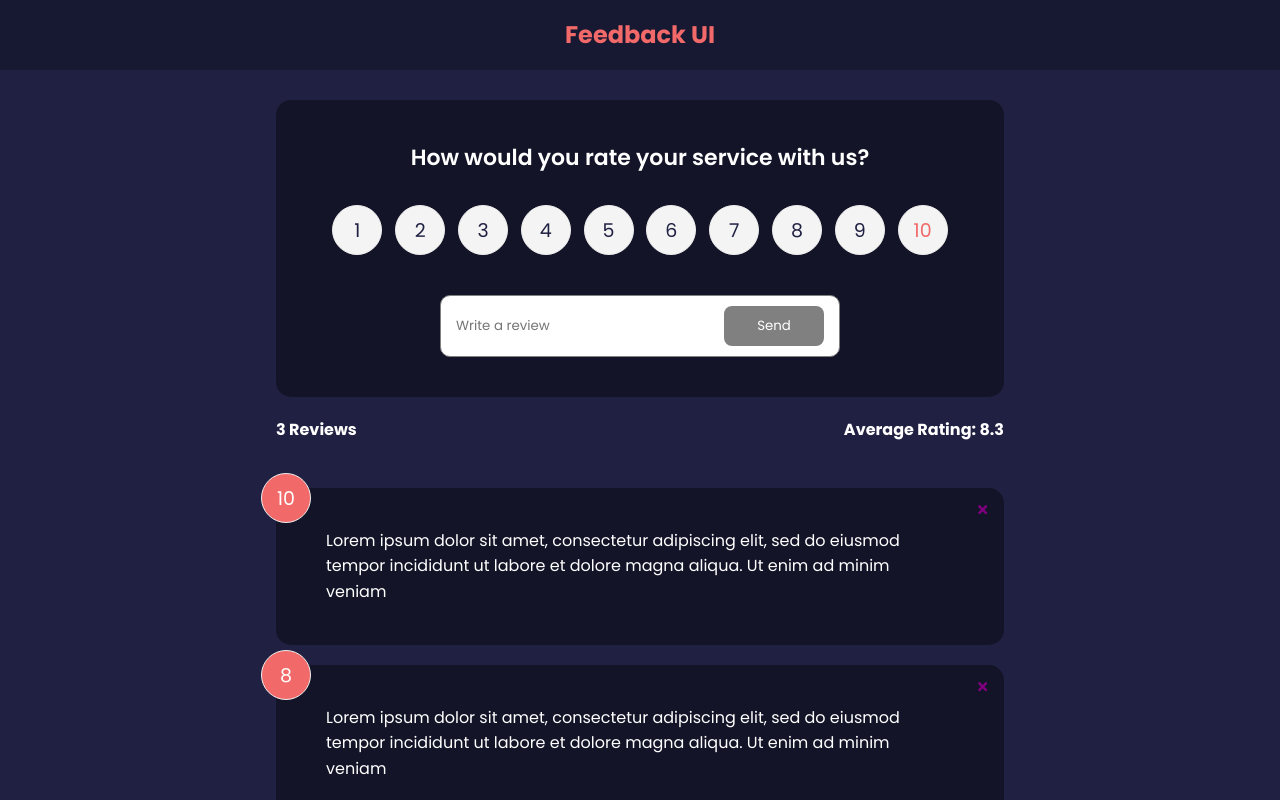
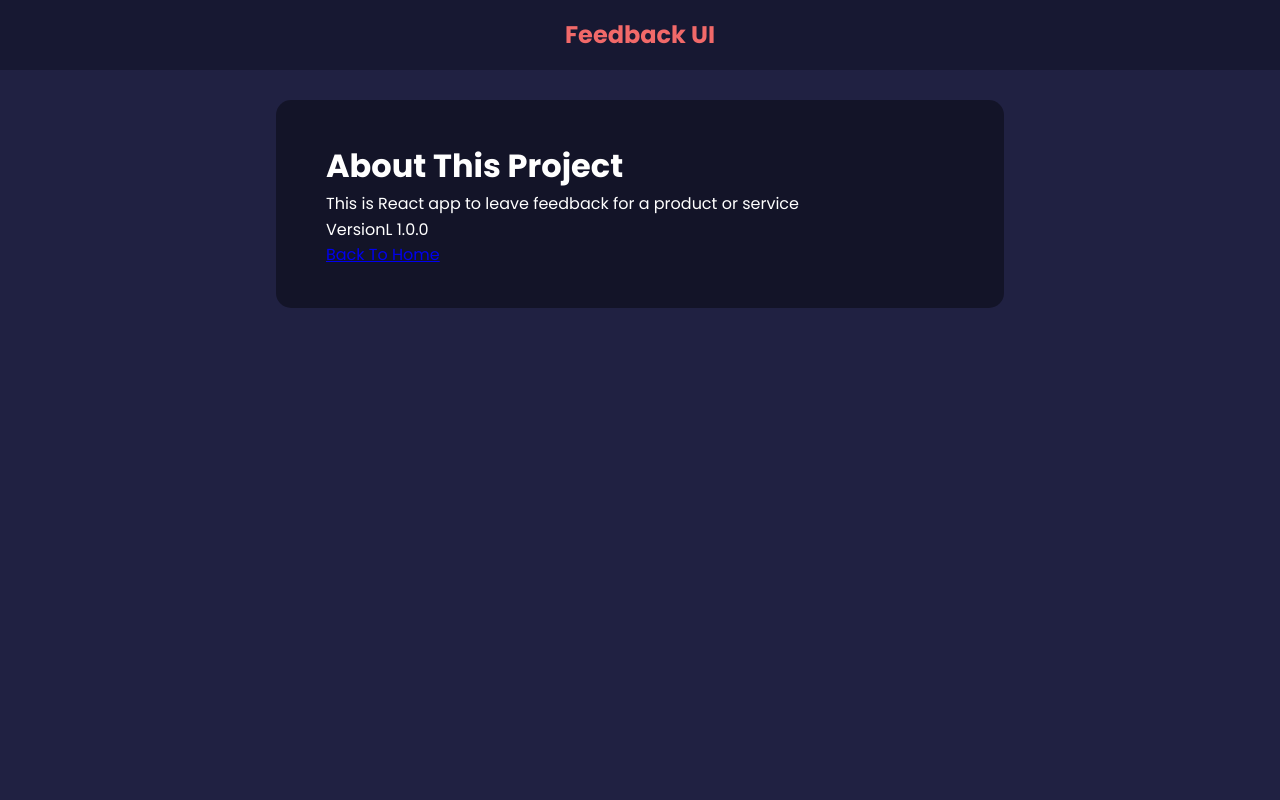
Before and after one commit to MaxWalex/react, a React (Create React App) app: page /about in a window 1280 px wide. Shown: the top 800 px of the page. Built offline with nearby package versions, Linux system fonts and the light colour scheme.

Commit message:
react-router-dom 6v

```diff
--- a/package.json
+++ b/package.json
@@ -10,6 +10,7 @@
     "react": "^18.1.0",
     "react-dom": "^18.1.0",
     "react-icons": "^4.3.1",
+    "react-router-dom": "^6.3.0",
     "react-scripts": "5.0.1",
     "uuid": "^8.3.2",
     "web-vitals": "^2.1.4"
--- a/src/App.js
+++ b/src/App.js
@@ -1,10 +1,12 @@
 import { v4 as uuidv4 } from 'uuid'
+import {BrowserRouter as Router, Route, Routes} from 'react-router-dom'
 import {useState} from 'react'
 import Header  from "./components/Header"
 import FeedbackList from './components/FeedbackList'
 import FeedbackData from './data/feedbackData'
 import FeedbackStats from './components/FeedbackStats'
 import FeedbackForm from './components/FeedbackForm'
+import About from './pages/About'
 
 function App() {
 
@@ -22,14 +24,23 @@
     }
 
     return (
-        <>
+        <Router>
             <Header text='Feedback UI' colorText="#f16969" />
             <div className="container">
-                <FeedbackForm handleAdd={addFeedback} />
-                <FeedbackStats feedback={feedback}/>
-                <FeedbackList feedback={feedback} handleDelete={id => deleteFeedback(id)} />
+                <Routes>
+                    <Route exact path='/' element={
+                        <>
+                            <FeedbackForm handleAdd={addFeedback} />
+                            <FeedbackStats feedback={feedback}/>
+                            <FeedbackList feedback={feedback} handleDelete={id => deleteFeedback(id)} />
+                        </>
+                    }>
+                    </Route>
+
+                    <Route path="/about" element={<About />} />
+                </Routes>
             </div>
-        </>
+        </Router>
     )
 }
 
--- /dev/null
+++ b/src/pages/About.jsx
@@ -0,0 +1,19 @@
+import Card from "../components/Shared/Card"
+
+function About() {
+  return (
+    <Card>
+        <div className="about">
+            <h1>About This Project</h1>
+            <p>This is React app to leave feedback for a product or service</p>
+            <p>VersionL 1.0.0</p>
+
+            <p>
+                <a href="/">Back To Home</a>
+            </p>
+        </div>
+    </Card>
+  )
+}
+
+export default About
```
Also changed, not shown: 1 other file (tests, documents, lock files or other folders).
